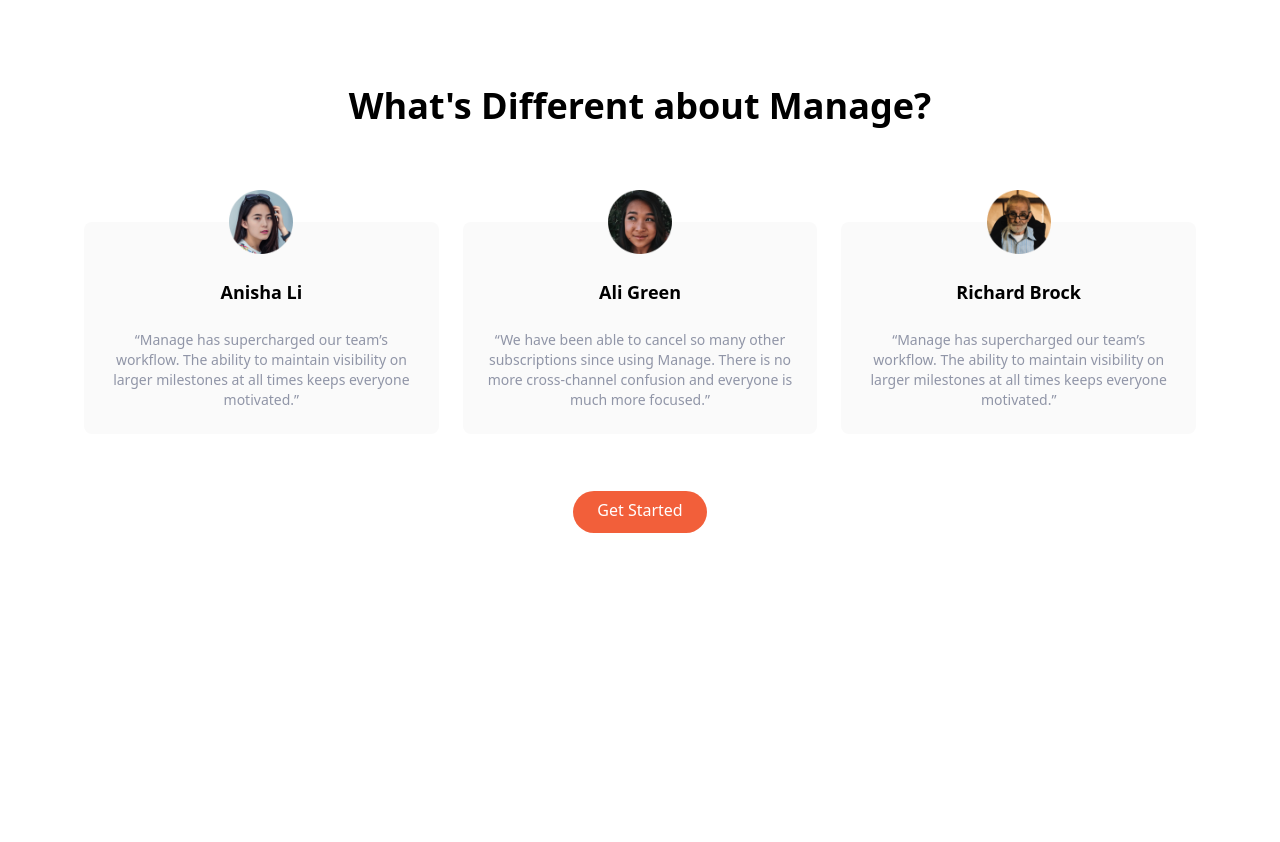
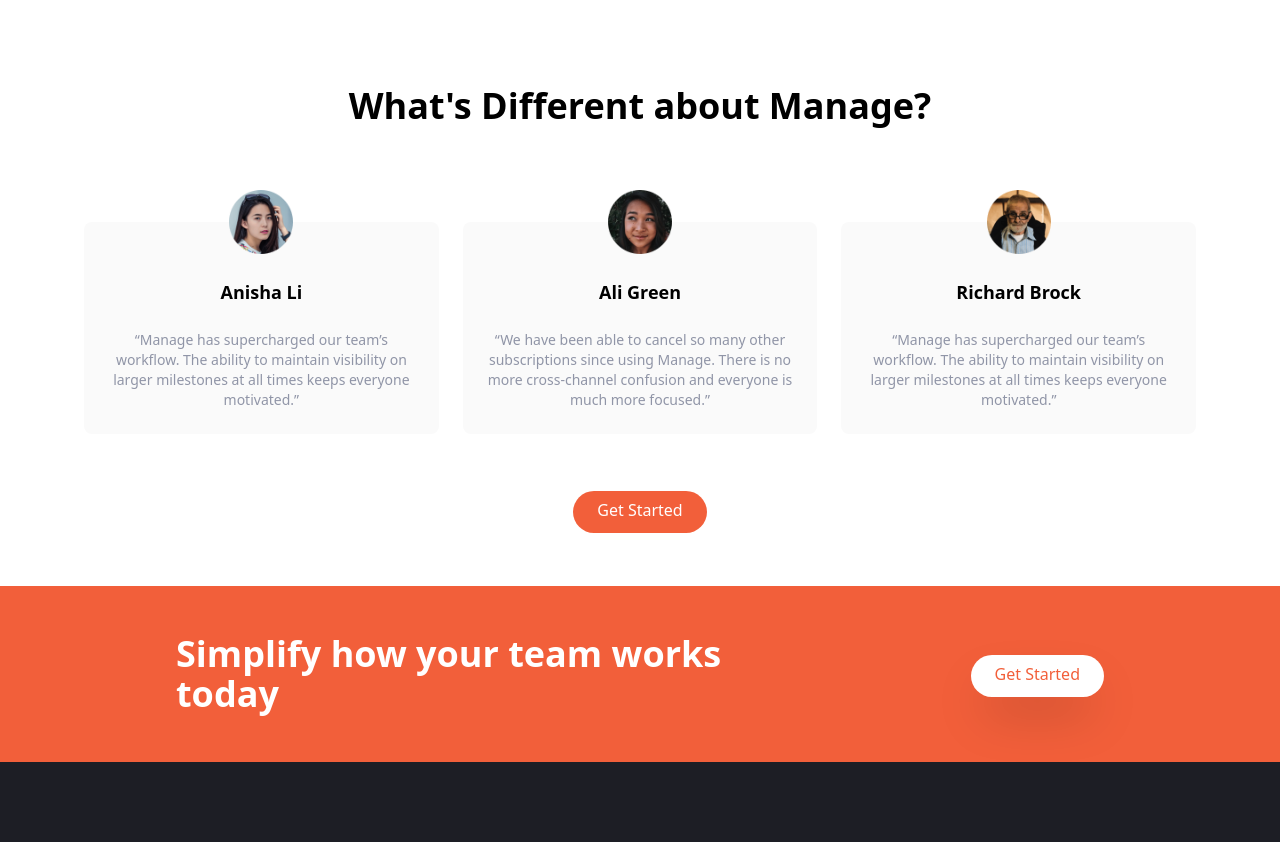
Before and after one commit to AyeshaShaharyar/manageLanding, a website: page index.html in a window 1280 px wide. Shown: the part 1140-1982 px from the top of the page. Before the commit the page ends 1726 px from the top, so only its background shows below. Drawn offline with Linux system fonts and the light colour scheme.

Commit message:
add cta section

```diff
--- a/index.html
+++ b/index.html
@@ -231,5 +231,35 @@
         </div>
       </div>
     </section>
+
+    <!-- CTA Section-->
+
+    <section id="cta" class="bg-brightRed">
+      <!--Flex Container-->
+      <div
+        class="container flex flex-col items-center justify-between px-6 py-24 mx-auto space-y-12 md:py-12 md:flex-row md:space-y-0"
+      >
+        <!--heading-->
+        <h2
+          class="text-5xl text-white font-bold leading-tight text-center md:text-4xl md:max-w-xl md:text-left"
+        >
+          Simplify how your team works today
+        </h2>
+        <div>
+          <a
+            href="#"
+            class="p-3 px-6 pt-2 text-brightRed bg-white rounded-full shadow-2xl baseline hover:bg-gray-300"
+            >Get Started</a
+          >
+        </div>
+      </div>
+    </section>
+
+    <!-- Footer -->
+    <footer class="bg-veryDarkBlue">
+      <div class="container flex flex-col-reverse justify-between px-6 py-10 space-y-8 mx-auto md:flex-row md:sapce-y-0">
+        <!---->
+      </div>
+    </footer>
   </body>
 </html>
```
Also changed, not shown: css/main.css.
